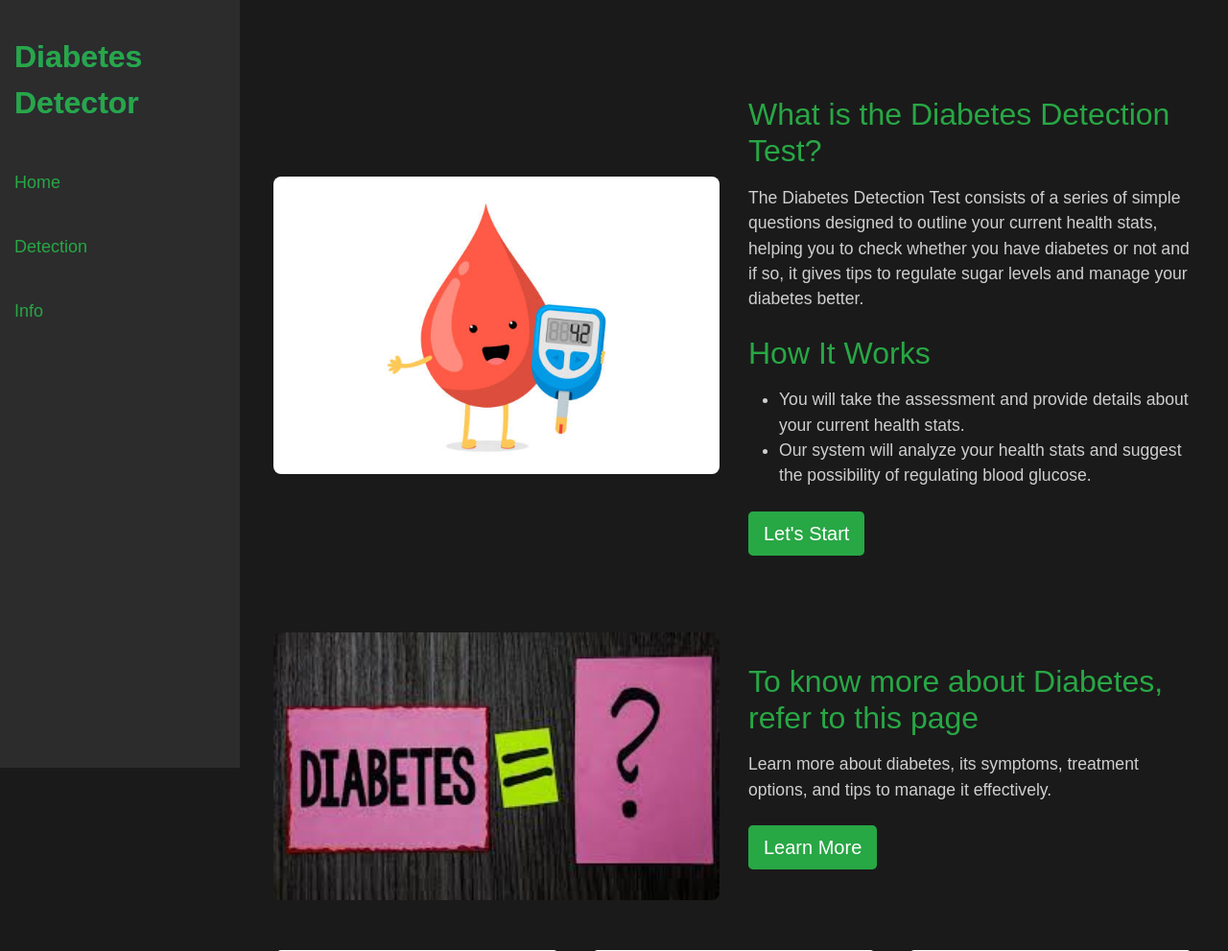
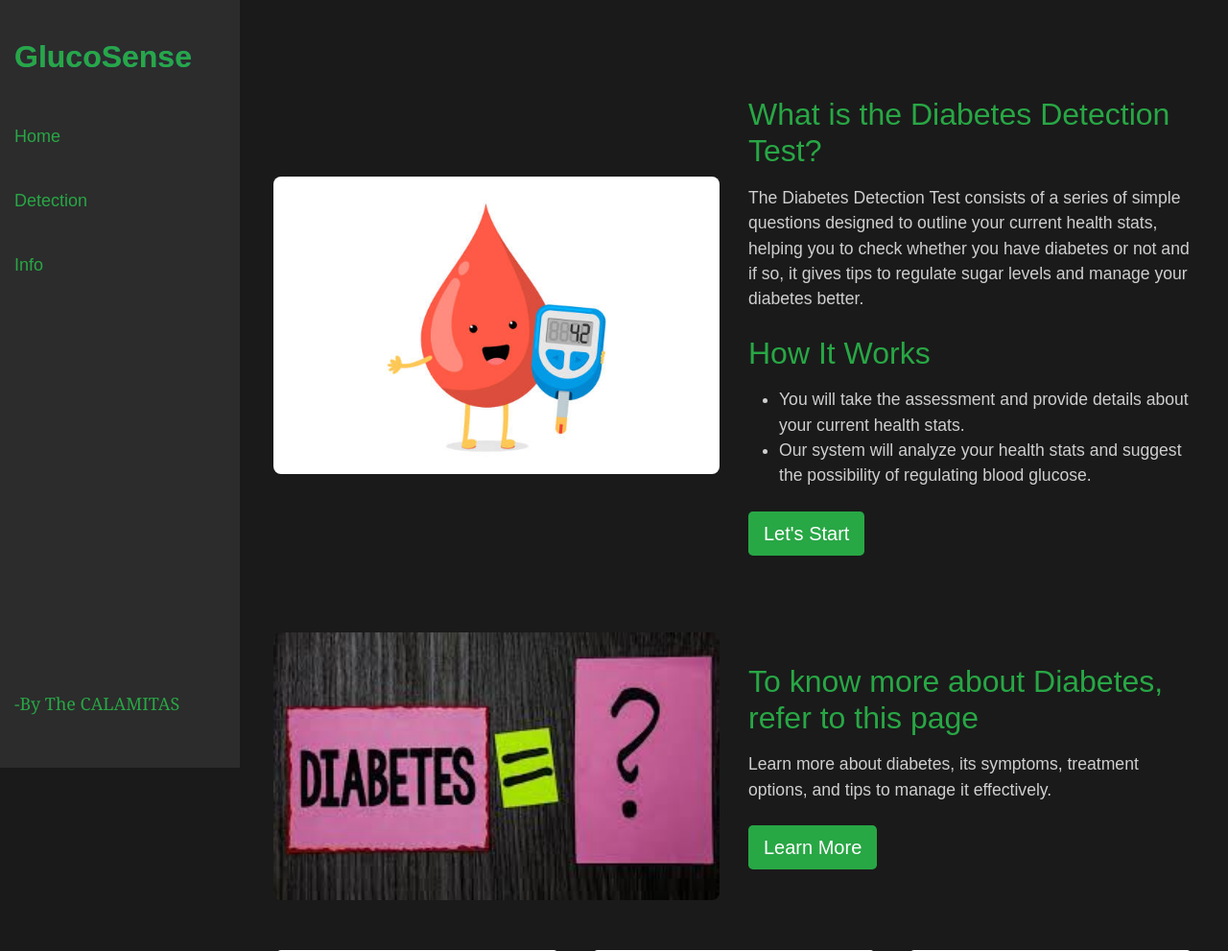
Before and after one commit to Vic710/Diabetes-Prediction-TechRush, a Flask app: page / in a window 1280 px wide. Shown: the top 991 px of the page at 96% size. Run offline with Flask 3, Linux system fonts and the light colour scheme; parts of the project's set-up code (start-up, migrations or seed data) failed here and were passed over; some libraries are stand-ins or nearby versions.

Commit message:
Update index.html

```diff
--- a/templates/index.html
+++ b/templates/index.html
@@ -1,3 +1,5 @@
+
+
 <!DOCTYPE html>
 <html lang="en">
 
@@ -49,6 +51,7 @@
             /* Subtle shadow effect */
             margin: 0;
             /* Remove margin on hover to avoid layout shift */
+
         }
 
         .content {
@@ -162,10 +165,12 @@
 
 <body>
     <div class="sidebar">
-        <a class="navbar-brand" href="{{ url_for('index') }}">Diabetes <br>Detector</a>
+        <a class="navbar-brand" href="{{ url_for('index') }}">GlucoSense</a>
         <a href="{{ url_for('index') }}">Home</a>
         <a href="{{ url_for('detection') }}">Detection</a>
         <a href="{{ url_for('info') }}">Info</a>
+        <a class="info2" style="font-family:Georgia, 'Times New Roman', Times, serif;
+            margin-top: 400px;">-By The CALAMITAS</a>
     </div>
 
     <div class="content">
```
